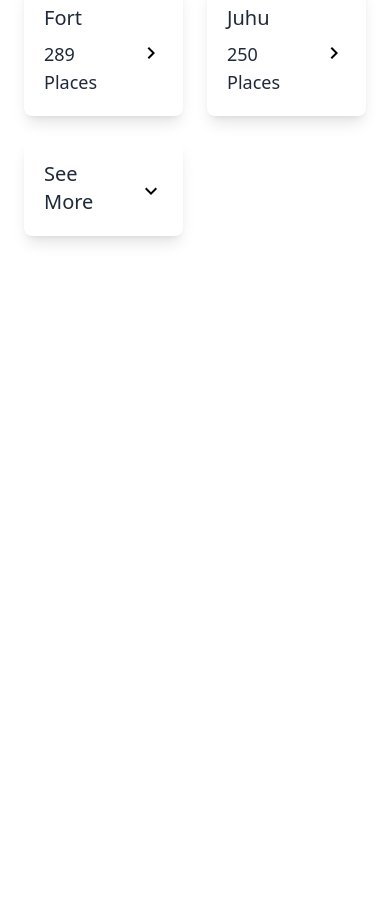
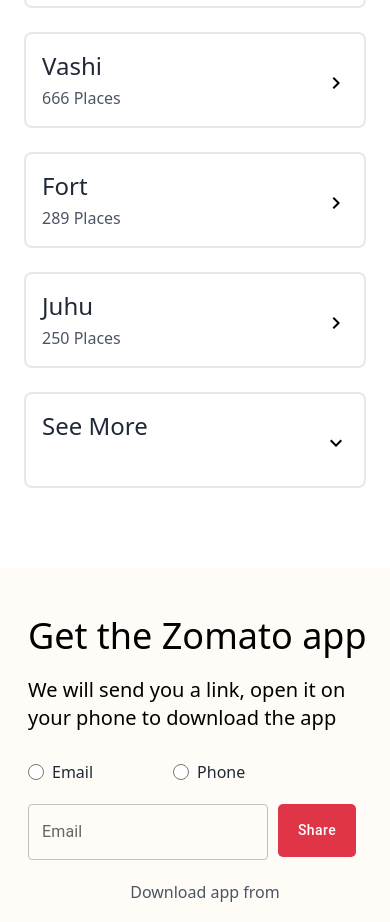
Before and after one commit to Sachin2123/zomatoclone, a React (Create React App) app: page / in a window 390 px wide. Shown: the part 2899-3821 px from the top of the page. Before the commit the page ends 3175 px from the top, so only its background shows below. Built offline with nearby package versions, Linux system fonts and the light colour scheme; grey boxes are pictures that could not be loaded; a web font is replaced by a local one.

Commit message:
added email and phone content

```diff
--- a/public/index.html
+++ b/public/index.html
@@ -29,7 +29,7 @@
       work correctly both with client-side routing and a non-root public URL.
       Learn how to configure a non-root public URL by running `npm run build`.
     -->
-    <title>Clone</title>
+    <title>Zomato Clone</title>
   </head>
   <body>
     <noscript>You need to enable JavaScript to run this app.</noscript>
--- a/src/components/Home/Home.js
+++ b/src/components/Home/Home.js
@@ -6,6 +6,7 @@
 import ArrowRightIcon from "@mui/icons-material/ArrowRight";
 import KeyboardArrowRightIcon from "@mui/icons-material/KeyboardArrowRight";
 import KeyboardArrowDownIcon from "@mui/icons-material/KeyboardArrowDown";
+import { TextField, Button } from "@mui/material";
 const Home = () => {
   const Cards = [
     {
@@ -212,26 +213,32 @@
         </div>
       </div>
 
-      <div className="mb-10 mt-20 flex flex-col sm:flex-row justify-between items-center mr-16">
-        <h6 className="ml-12 text-3xl font-semibold text-gray-800">
-          Popular Localities in and Around Mumbai
+      {/* Location Section */}
+      <div>
+        <div className="mb-10 mt-20 flex flex-col sm:flex-row justify-between items-center mr-16 ">
+          <h6 className="ml-12 text-3xl text-gray-800">
+            Popular Localities in and Around{" "}
+            <span className="font-semibold">Mumbai</span>
           </h6>
         </div>
 
-      <div className="mt-8 mb-10 px-6 sm:px-12 grid gap-6 sm:gap-8 grid-cols-2 md:grid-cols-2 lg:grid-cols-3 xl:grid-cols-3 justify-center items-center">
+        <div className="mt-8 mb-[5rem] px-6 sm:px-12 grid gap-6 sm:gap-5 grid-cols-1 md:grid-cols-2 lg:grid-cols-3 xl:grid-cols-3 justify-center items-center">
           {Locations.map((card, index) => (
             <div
               key={index}
-            className="relative border-gray-800 flex justify-between bg-white rounded-lg shadow-lg hover:shadow-xl transition duration-300 ease-in-out transform hover:scale-100 hover:bg-white-50 cursor-pointer"
+              className="relative border-2 border-grey-800 flex justify-between bg-white rounded-lg shadow-xs hover:shadow-lg transition duration-100 ease-in-out transform hover:scale-100 hover:bg-white-50 cursor-pointer"
             >
               {/* Card Text */}
-            <div className="flex justify-between gap-2 items-center w-full p-5">
+              <div
+                className="flex justify-between items-center w-full"
+                style={{ padding: "1rem 1rem" }}
+              >
                 <div>
-                <h5 className="text-xl text-gray-800">{card.city}</h5>
+                  <h5 className="text-2xl text-gray-800">{card.city}</h5>
                   {card.city === "See More" ? (
-                  ""
+                    <h6 className=" mt-1 text-[1rem] text-white">text</h6>
                   ) : (
-                  <h6 className="text-lg mt-2  text-gray-800">
+                    <h6 className=" mt-1 text-[1rem] text-gray-600">
                       {card.places} Places
                     </h6>
                   )}
@@ -254,6 +261,107 @@
           ))}
         </div>
       </div>
+
+      <div style={{ backgroundColor: "rgb(255, 251, 247" }} className="p-2">
+        <div className="flex justify-center flex-row">
+          <img
+            className="hidden xs:block sm:block"
+            width={"30%"}
+            height={"auto"}
+            src="https://b.zmtcdn.com/data/o2_assets/ce5bc038a8a2d4f8f24465c8826182af1726501431.png"
+            alt="Mobile App"
+          />
+
+          <div className="ml-5 mt-10">
+            <h1 className="text-4xl">Get the Zomato app</h1>
+            <h1 className="mt-5 text-xl text-grey-600 font-light">
+              We will send you a link, open it on your phone to download the app
+            </h1>
+            <div className="mt-7 flex items-center gap-20">
+              <div className="flex items-center">
+                <input
+                  id="email-radio"
+                  type="radio"
+                  name="contact-method"
+                  className="w-4 h-4 text-red-600 border-gray-300 focus:ring-0 focus:ring-red-600"
+                />
+                <label
+                  htmlFor="email-radio"
+                  className="ml-2 text-gray-800 font-light"
+                >
+                  Email
+                </label>
+              </div>
+              <div className="flex items-center">
+                <input
+                  id="phone-radio"
+                  type="radio"
+                  name="contact-method"
+                  className="w-4 h-4 text-red-600 border-red-600 focus:ring-0 checked:bg-red-600"
+                />
+                <label
+                  htmlFor="phone-radio"
+                  className="ml-2 text-gray-800 font-light"
+                >
+                  Phone
+                </label>
+              </div>
+            </div>
+            <div className="mt-5">
+              <TextField
+                id="outlined-basic"
+                sx={{
+                  width: "15rem",
+                  "& .MuiOutlinedInput-root": {
+                    "&.Mui-focused fieldset": {
+                      borderColor: "rgb(224, 53, 70)",
+                    },
+                  },
+                  "& .MuiInputLabel-root": {
+                    "&.Mui-focused": {
+                      color: "rgb(224, 53, 70)",
+                    },
+                  },
+                }}
+                label="Email"
+                variant="outlined"
+              />
+              <Button
+                sx={{
+                  height: "53px",
+                  backgroundColor: "rgb(224, 53, 70)",
+                  color: "white",
+                  marginLeft: "10px",
+                  padding: "5px 20px",
+                  textTransform: "none",
+                  borderRadius: "5px",
+                }}
+              >
+                <span className="block sm:hidden">Share</span>
+                <span className="hidden sm:block">Share App Link</span>
+              </Button>
+            </div>
+
+            <h5 className="mt-5 text-gray-600 font-light text-center">
+              Download app from
+            </h5>
+
+            <div className="flex items-center gap-5 mt-5 justify-center">
+              <img
+                width={"25%"}
+                src="https://b.zmtcdn.com/data/webuikit/23e930757c3df49840c482a8638bf5c31556001144.png"
+                alt="Picture"
+              ></img>
+              <img
+                width={"25%"}
+                src="https://b.zmtcdn.com/data/webuikit/9f0c85a5e33adb783fa0aef667075f9e1556003622.png"
+                alt="Picture"
+              ></img>
+            </div>
+          </div>
+        </div>
+      </div>
+    </div>
   );
 };
 
```
Lines whose indentation alone changed are shown as unchanged.
